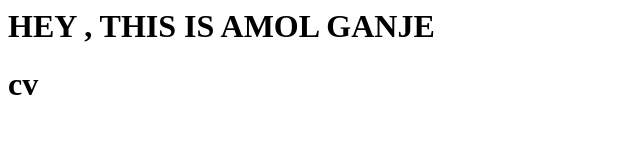
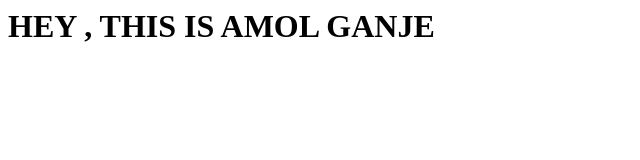
Before and after one commit to ganjeamol/test, a plain HTML site: page index.html in a window 1280 px wide. Shown: the full height of the page, 0-640 px from the left. Drawn offline with Linux system fonts and the light colour scheme.

Commit message:
Update index.html

```diff
--- a/index.html
+++ b/index.html
@@ -1,2 +1 @@
 <h1>HEY , THIS IS AMOL GANJE <h1>
-cv
```
